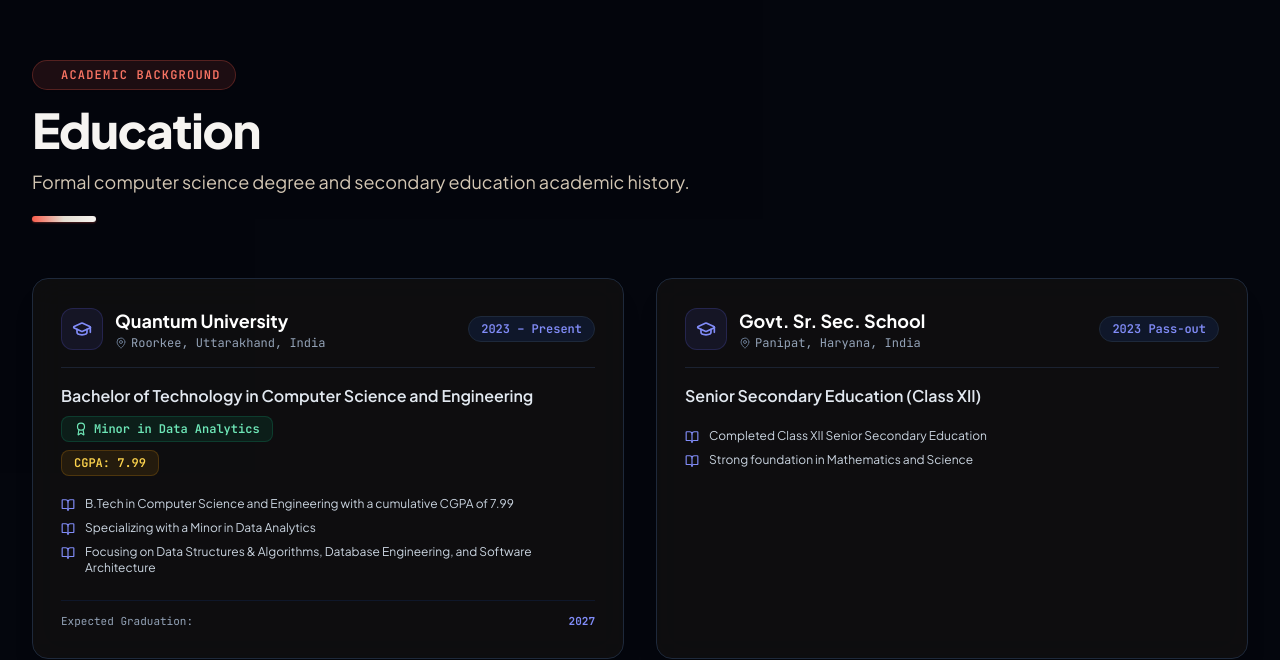
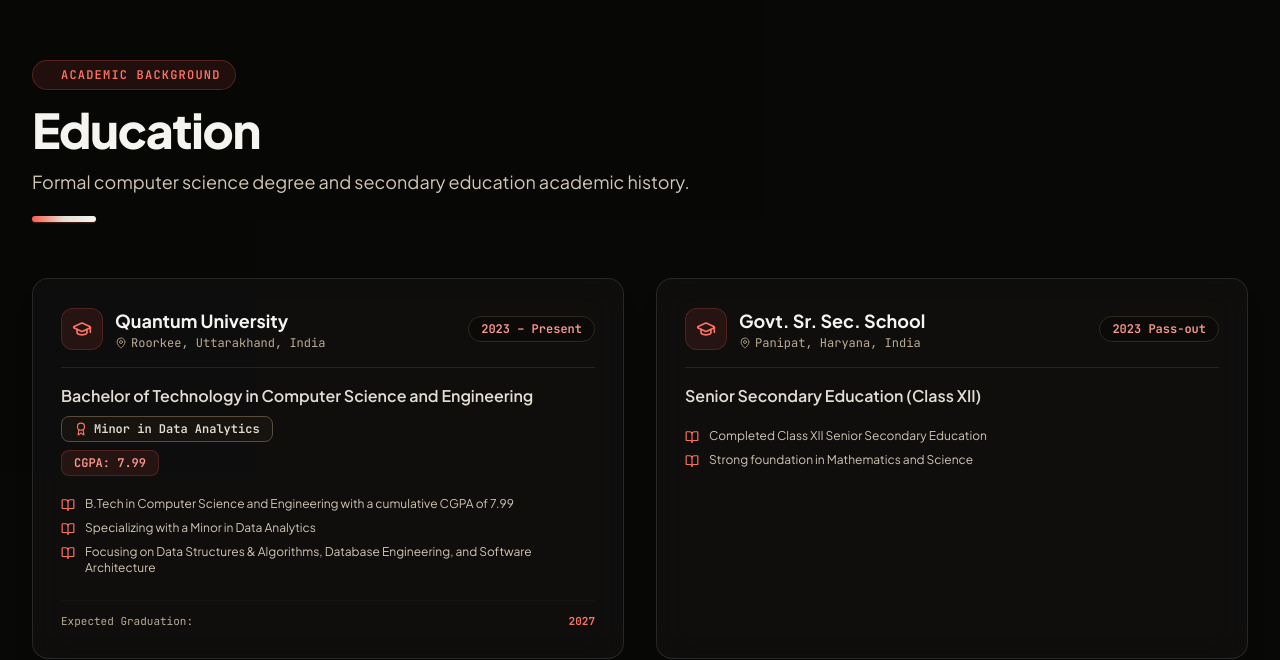
Before and after one commit to ujjwaltyagivashishtha/Portfolio, a React (Vite) app: page / in a window 1280 px wide. Shown: the part 5306-5966 px from the top of the page. Built offline with nearby package versions, Linux system fonts and the light colour scheme; the HTML template or start-up script is replaced by a standard one.

Commit message:
style: migrate portfolio sections to unified stone and coral color theme

```diff
--- a/src/sections/Education.jsx
+++ b/src/sections/Education.jsx
@@ -6,7 +6,7 @@ import { GraduationCap, MapPin, Award, BookOpen } from 'lucide-react';
 
 export const Education = () => {
   return (
-    <section id="education" className="py-24 relative bg-slate-100/60 dark:bg-slate-950/40">
+    <section id="education" className="py-24 relative bg-stone-950/40">
       <div className="max-w-7xl mx-auto px-4 sm:px-6 lg:px-8">
 
         <SectionHeading
@@ -17,48 +17,48 @@ export const Education = () => {
 
         <div className="grid grid-cols-1 md:grid-cols-2 gap-8">
           {educationData.map((edu, index) => (
-            <Card key={index} className="flex flex-col justify-between border-slate-200 dark:border-slate-800">
+            <Card key={index} className="flex flex-col justify-between border-stone-800">
               <div>
                 <div className="flex items-center justify-between gap-2 mb-3">
                   <div className="flex items-center gap-3">
-                    <div className="p-2.5 rounded-xl bg-indigo-50 dark:bg-indigo-500/10 text-indigo-600 dark:text-indigo-400 border border-indigo-200 dark:border-indigo-500/20">
+                    <div className="p-2.5 rounded-xl bg-coral-500/10 text-coral-400 border border-coral-500/20">
                       <GraduationCap className="w-5 h-5" />
                     </div>
                     <div>
-                      <h3 className="text-lg font-bold text-slate-900 dark:text-white">{edu.institution}</h3>
-                      <div className="flex items-center gap-1 text-xs text-slate-500 dark:text-slate-400 font-mono">
-                        <MapPin className="w-3 h-3 text-slate-400 dark:text-slate-500" />
+                      <h3 className="text-lg font-bold text-paper-100">{edu.institution}</h3>
+                      <div className="flex items-center gap-1 text-xs text-stone-400 font-mono">
+                        <MapPin className="w-3 h-3 text-stone-500" />
                         <span>{edu.location}</span>
                       </div>
                     </div>
                   </div>
-                  <span className="text-xs font-mono font-semibold px-3 py-1 rounded-full bg-slate-100 dark:bg-slate-900 text-indigo-700 dark:text-indigo-400 border border-slate-200 dark:border-slate-800">
+                  <span className="text-xs font-mono font-semibold px-3 py-1 rounded-full bg-stone-950 text-coral-300 border border-stone-800">
                     {edu.period}
                   </span>
                 </div>
 
-                <div className="mt-4 pt-4 border-t border-slate-200 dark:border-slate-800/80 space-y-2">
-                  <h4 className="text-base font-semibold text-slate-800 dark:text-slate-200">
+                <div className="mt-4 pt-4 border-t border-stone-800/80 space-y-2">
+                  <h4 className="text-base font-semibold text-stone-200">
                     {edu.degree}
                   </h4>
 
                   {edu.minor && (
-                    <div className="inline-flex items-center gap-1.5 px-3 py-1 rounded-lg bg-emerald-50 dark:bg-emerald-500/10 text-emerald-700 dark:text-emerald-300 border border-emerald-200 dark:border-emerald-500/20 text-xs font-mono font-semibold">
-                      <Award className="w-3.5 h-3.5" />
+                    <div className="inline-flex items-center gap-1.5 px-3 py-1 rounded-lg bg-stone-900 text-stone-200 border border-stone-700 text-xs font-mono font-semibold">
+                      <Award className="w-3.5 h-3.5 text-coral-400" />
                       <span>{edu.minor}</span>
                     </div>
                   )}
 
                   {edu.cgpa && (
-                    <div className="text-xs font-mono font-semibold text-amber-700 dark:text-amber-300 bg-amber-50 dark:bg-amber-500/10 border border-amber-200 dark:border-amber-500/20 px-3 py-1 rounded-lg w-fit">
+                    <div className="text-xs font-mono font-semibold text-coral-300 bg-coral-500/10 border border-coral-500/20 px-3 py-1 rounded-lg w-fit">
                       CGPA: {edu.cgpa}
                     </div>
                   )}
 
                   <div className="pt-3 space-y-2">
                     {edu.highlights.map((h, i) => (
-                      <div key={i} className="flex items-start gap-2.5 text-xs text-slate-700 dark:text-slate-300">
-                        <BookOpen className="w-3.5 h-3.5 text-indigo-600 dark:text-indigo-400 shrink-0 mt-0.5" />
+                      <div key={i} className="flex items-start gap-2.5 text-xs text-stone-300">
+                        <BookOpen className="w-3.5 h-3.5 text-coral-400 shrink-0 mt-0.5" />
                         <span>{h}</span>
                       </div>
                     ))}
@@ -67,9 +67,9 @@ export const Education = () => {
               </div>
 
               {edu.expectedGraduation && (
-                <div className="mt-6 pt-3 border-t border-slate-200 dark:border-slate-900 text-[11px] font-mono text-slate-500 dark:text-slate-400 flex items-center justify-between">
+                <div className="mt-6 pt-3 border-t border-stone-900 text-[11px] font-mono text-stone-400 flex items-center justify-between">
                   <span>Expected Graduation:</span>
-                  <span className="text-indigo-600 dark:text-indigo-400 font-bold">{edu.expectedGraduation}</span>
+                  <span className="text-coral-400 font-bold">{edu.expectedGraduation}</span>
                 </div>
               )}
             </Card>
```
